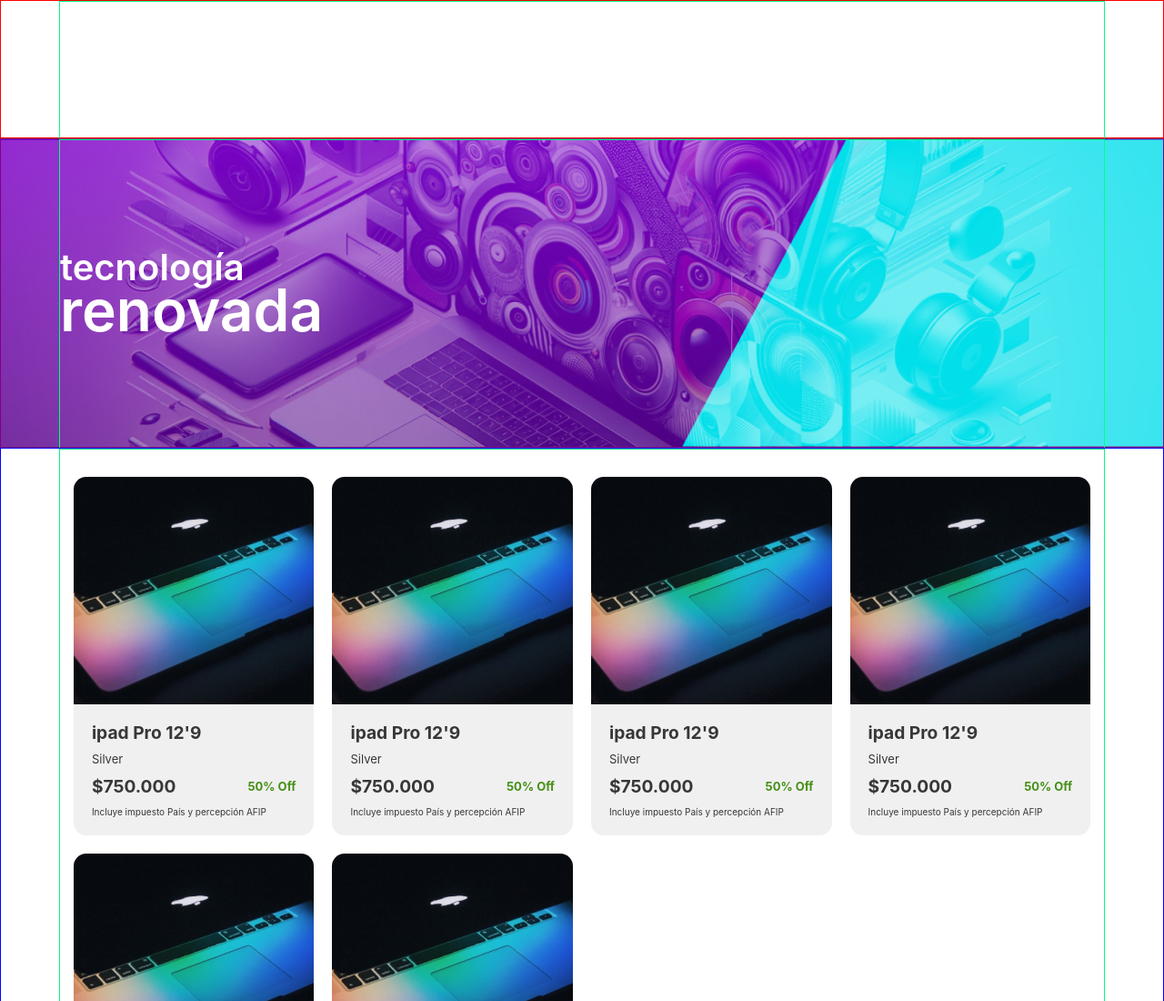
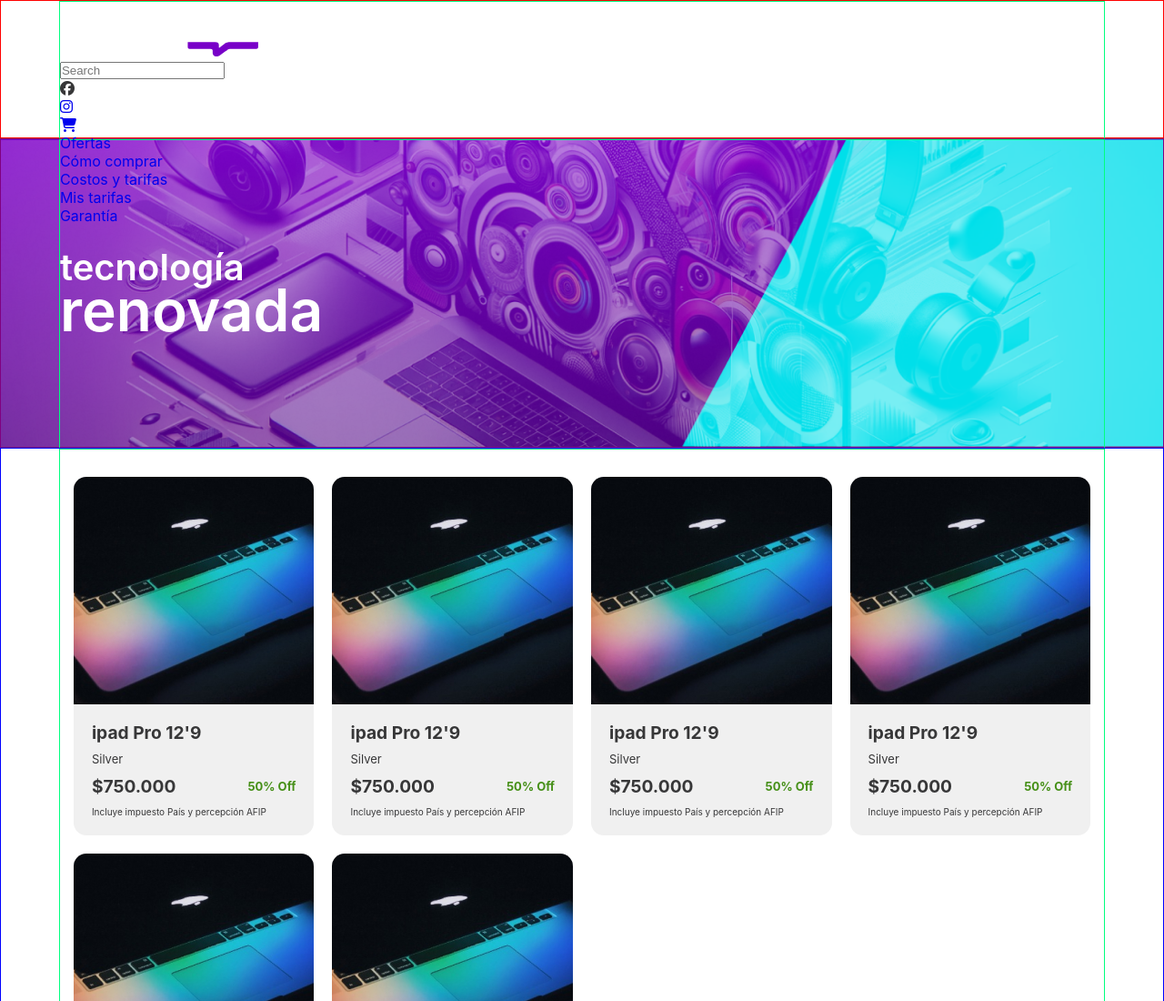
Before and after one commit to ChemaLev/ecommerce-proyect, a plain HTML site: page index.html in a window 1280 px wide. Shown: the top 1100 px of the page at 91% size. Drawn offline with Linux system fonts and the light colour scheme; a web font is replaced by a local one.

Commit message:
feat: Structure for header

```diff
--- a/index.html
+++ b/index.html
@@ -6,11 +6,39 @@
     <title>Tienda Virtual</title>
 
     <link rel="stylesheet" href="styles.css">
+    <script src="https://kit.fontawesome.com/38bf6ade61.js" crossorigin="anonymous"></script>
 </head>
 <body>
 
     <header>
-        <div class="container"></div>
+        <div class="container">
+            <div class="header-content">
+                <div class="logo">
+                  <img src="../assets/tiendamia-logo.svg" width="218" alt="Logo store" />
+                </div>
+                <div class="form">
+                  <form>
+                    <input type="text" placeholder="Search" />
+                  </form>
+                </div>
+                <div class="social">
+                    <ul>
+                        <li><a href="#"></a><i class="fa-icon fa-brands fa-facebook"></i></li>
+                        <li><a href="#"><i class="fa-icon fa-brands fa-instagram"></i></a></li>
+                        <li><a href="#"><i class="fa-icon fa-solid fa-cart-shopping"></i></a></li>
+                    </ul>
+                </div>
+            </div>
+            <div class="header-nav">
+                <ul>
+                  <li><a href="#">Ofertas</a></li>
+                  <li><a href="#">Cómo comprar</a></li>
+                  <li><a href="#">Costos y tarifas</a></li>
+                  <li><a href="#">Mis tarifas</a></li>
+                  <li><a href="#">Garantía</a></li>
+                </ul>
+              </div>
+        </div>
     </header>
     <section id="hero">
         <div class="container">
```
